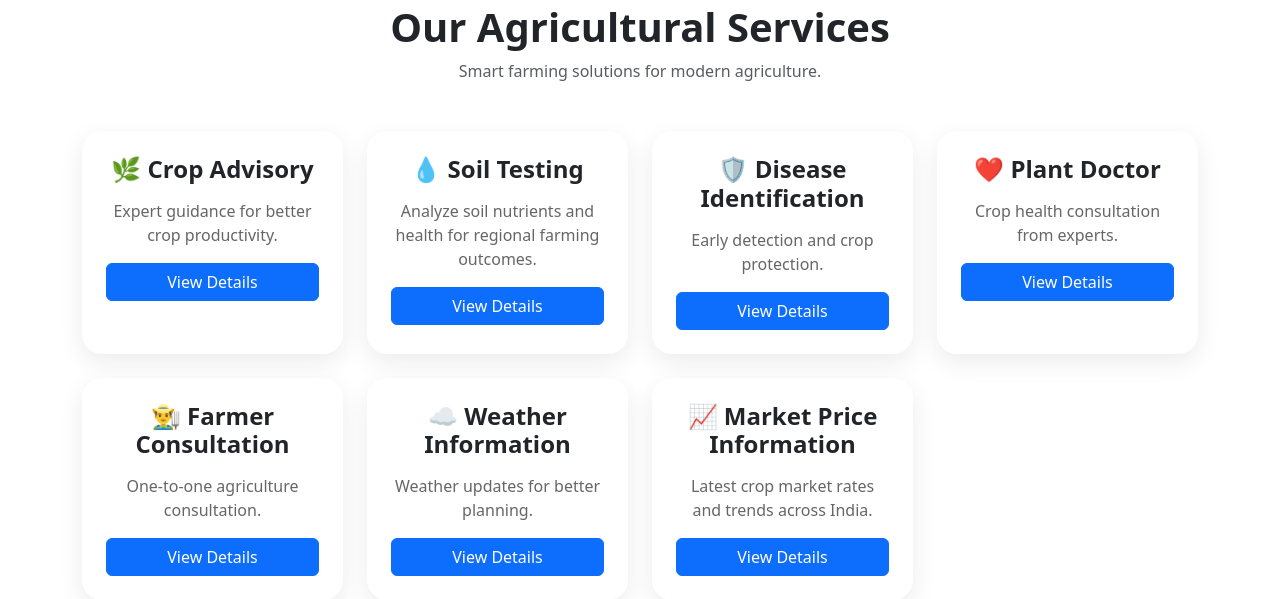
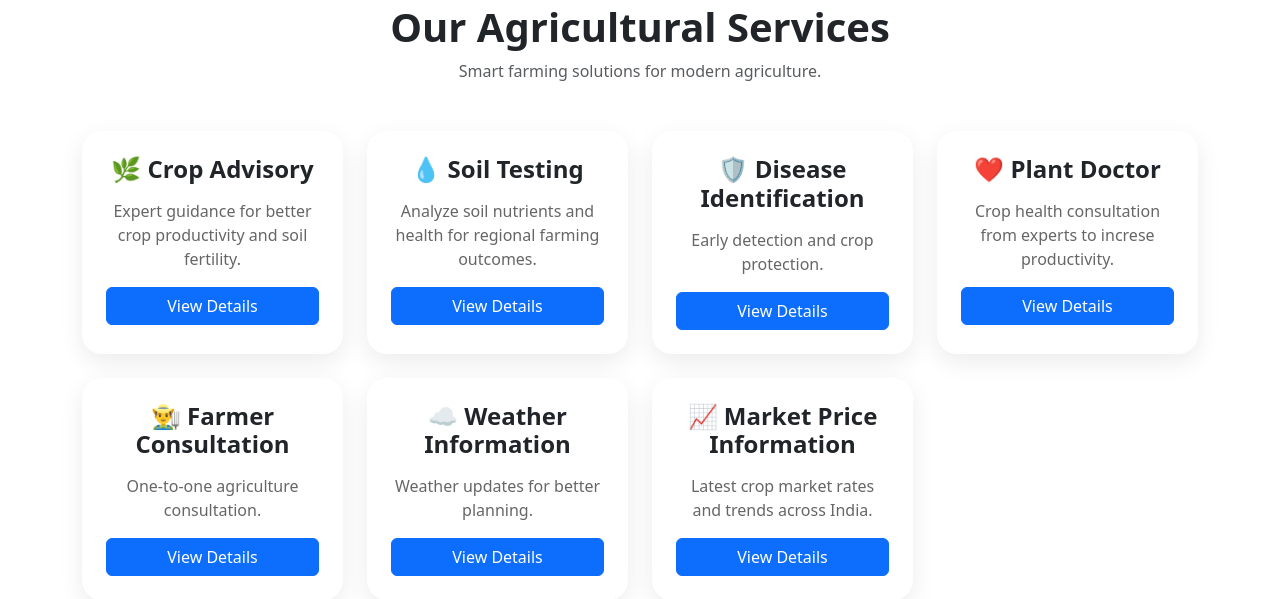
Before and after one commit to technosthanintern3/agritech-platform, a Django app: template templates/services/services.html in a window 1280 px wide. Shown: the part 125-724 px from the top of the page. Run offline with Django 5.2, Linux system fonts and the light colour scheme; the template is opened without the code that fills it: values that come from a table or form of the project are taken from there, others are empty.

Commit message:
Improve services

```diff
--- a/templates/services/services.html
+++ b/templates/services/services.html
@@ -20,7 +20,7 @@
     <div class="col-md-3">
         <div class="card service-card p-4 text-center">
             <h4>🌿 Crop Advisory</h4>
-            <p>Expert guidance for better crop productivity.</p>
+            <p>Expert guidance for better crop productivity and soil fertility.</p>
 
             <a
                 href="{% url 'service_info' 'crop-advisory' %}"
@@ -68,8 +68,7 @@
     <div class="col-md-3">
         <div class="card service-card p-4 text-center">
             <h4>❤️ Plant Doctor</h4>
-            <p>Crop health consultation from experts.</p>
-
+            <p>Crop health consultation from experts to increse productivity.</p>
             <a
                 href="{% url 'service_info' 'plant-doctor' %}"
                 class="btn btn-primary">
```
